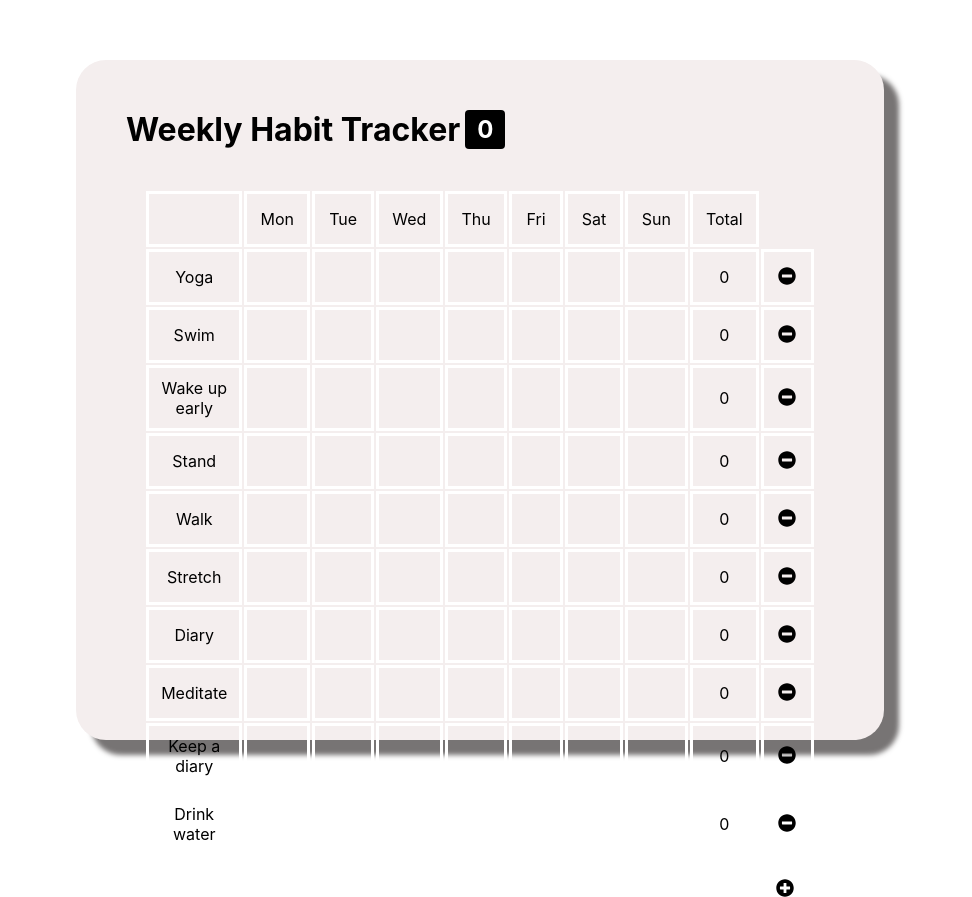
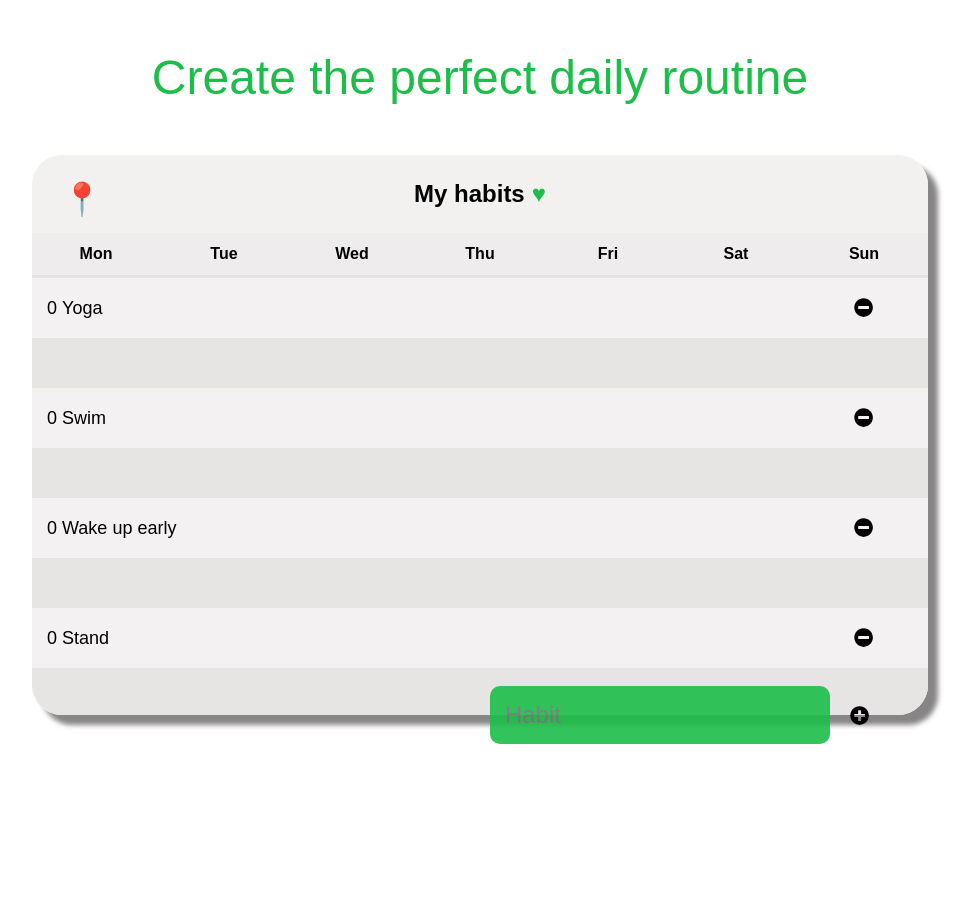
Before and after one commit to kangmuni/weekly-habit-tracker, a React (Create React App) app: page / in a window 1280 px wide. Shown: the whole page, without its empty margins (160-1132 px from the left). After the commit the page ends 800 px from the top, so only its background shows below. Built offline with nearby package versions, Linux system fonts and the light colour scheme.

Commit message:
Make navBar and addForm and resetBtn

```diff
--- a/src/app.css
+++ b/src/app.css
@@ -1,103 +1,140 @@
 html,
 body {
   height: 100%;
-}
-
-#root {
-  display: flex;
-  height: 100%;
-}
-
-.section {
-  margin: auto;
-  padding: 20px;
-  width: 60%;
-  height: 80%;
-  border-radius: 30px;
-  background-color: rgb(244, 238, 238);
-  box-shadow: 15px 15px 5px 0px rgba(74, 69, 69, 0.75);
-  -webkit-box-shadow: 15px 15px 5px 0px rgba(74, 69, 69, 0.75);
-  -moz-box-shadow: 15px 15px 5px 0px rgba(74, 69, 69, 0.75);
-}
-
-.header {
-  display: flex;
-  align-items: center;
-  padding: 30px;
-  font-size: 2em;
-  font-weight: bold;
-}
-
-.count {
-  width: 30px;
-  padding: 5px 5px;
-  margin-left: 5px;
-  background-color: black;
-  color: white;
-  border-radius: 10%;
-  text-align: center;
-  font-size: x-large;
-}
-
-.add-form {
-  display: flex;
-  justify-content: flex-end;
-  margin-right: 13%;
-}
-
-.add-input {
-  width: 240px;
-  height: 25px;
-  padding: 10px;
-  border-radius: 5px;
-  border: none;
-  background-color: rgb(173, 170, 170);
-  box-shadow: 0 4px 6px -1px rgba(0, 0, 0, 0.1),
-    0 2px 4px -1px rgba(0, 0, 0, 0.06);
-  opacity: 0.6;
-  outline: none;
-  font-size: large;
-}
-
-.add-button {
-  width: 5%;
-  height: 45px;
-  border-radius: 5px;
-  border: none;
-  background-color: rgb(134, 132, 132);
-  box-shadow: 0 4px 6px -1px rgba(0, 0, 0, 0.1),
-    0 2px 4px -1px rgba(0, 0, 0, 0.06);
-  cursor: pointer;
-  font-size: large;
-}
-
-.table {
-  margin: auto;
-  width: 90%;
-  padding: 10px;
-  text-align: center;
+  font-family: sans-serif;
 }
 
 td {
-  border: 3px solid rgb(255, 255, 255);
   padding: 10px;
   width: 100px;
   height: 30px;
 }
 
+button {
+  all: unset;
+}
+
+input {
+  all: unset;
+}
+
+#root {
+  display: flex;
+  flex-direction: column;
+  align-items: center;
+  height: 100%;
+}
+
+.header {
+  margin: 50px;
+  text-align: center;
+  font-size: 3rem;
+  color: rgb(28, 190, 73);
+}
+
+.section {
+  margin: 0 auto 0 auto;
+  width: 70%;
+  height: 70%;
+  border-radius: 30px;
+  box-shadow: 10px 10px 5px 0px rgba(95, 92, 92, 0.75);
+  -webkit-box-shadow: 10px 10px 5px 0px rgba(95, 92, 92, 0.75);
+  -moz-box-shadow: 10px 10px 5px 0px rgba(95, 92, 92, 0.75);
+  overflow-y: auto;
+}
+
+.section::-webkit-scrollbar {
+  display: none;
+}
+
+.table {
+  width: 100%;
+  text-align: center;
+  border-spacing: 0;
+  border-radius: 30px;
+}
+
+.table .caption {
+  position: sticky;
+  top: 0;
+  padding: 25px;
+  font-size: 1.5em;
+  background-color: rgb(243, 241, 240);
+}
+
+.table .caption .habit-reset {
+  position: absolute;
+  left: 30px;
+  font-size: xx-large;
+  cursor: pointer;
+  transition: all ease 0.1s;
+}
+
+.table .caption .habit-reset:hover {
+  transform: scale(1.2);
+}
+
+.table .caption .subtitle .name {
+  font-weight: bold;
+}
+
+.table .caption .subtitle .count {
+  margin-left: 7px;
+  color: rgb(28, 190, 73);
+  font-size: x-large;
+  font-weight: bold;
+}
+
+.table .thead .thead-tr th {
+  width: 100px;
+  height: 40px;
+  border-bottom: 3px solid rgb(228, 225, 225);
+  background-color: rgb(238, 236, 236);
+}
+
+.table .tbody .tbody-tr1 {
+  background-color: rgb(243, 241, 241);
+}
+
+.table .tbody .tbody-tr1 .tr1-info {
+  padding: 15px;
+  text-align: left;
+  font-size: large;
+  font-weight: 500;
+}
+
+.table .tbody .tbody-tr2 {
+  background-color: rgb(231, 228, 228);
+  /* border-right: 1px solid rgb(219, 217, 217); */
+  cursor: pointer;
+}
+
 .fa-minus-circle,
 .fa-plus-circle {
-  font-size: large;
+  font-size: larger;
   border: none;
   cursor: pointer;
 }
 
-.addCell {
-  display: flex;
-  justify-content: flex-end;
+.add-form {
+  position: absolute;
+  bottom: 7%;
+  right: 19.6%;
 }
 
-.fa-plus-circle {
-  margin-top: 10px;
-  margin-right: 5.5vw;
+.add-form .add-input {
+  background-color: rgb(28, 190, 73);
+  color: black;
+  opacity: 0.9;
+  padding: 15px;
+  margin-right: 20px;
+  border-radius: 10px;
+  font-size: x-large;
 }
+
+.tfoot {
+  position: sticky;
+  bottom: 0;
+  height: 100px;
+  background-color: rgb(28, 190, 73);
+}
--- a/src/app.jsx
+++ b/src/app.jsx
@@ -1,13 +1,70 @@
 import React, { Component } from 'react';
 import './app.css';
-
+import AddHabit from './components/addHabit';
 import Section from './components/section';
+import Header from './components/header';
 
 class App extends Component {
+  state = {
+    habits: [
+      { id: 1, name: 'Yoga', count: 0 },
+      { id: 2, name: 'Swim', count: 0 },
+      { id: 3, name: 'Wake up early', count: 0 },
+      { id: 4, name: 'Stand', count: 0 },
+      { id: 5, name: 'Walk', count: 0 },
+      { id: 6, name: 'Stretch', count: 0 },
+      { id: 7, name: 'Diary', count: 0 },
+      { id: 8, name: 'Meditate', count: 0 },
+      { id: 9, name: 'Keep a diary', count: 0 },
+      { id: 10, name: 'Drink water', count: 0 },
+    ],
+  };
+
+  handleDelete = (habit) => {
+    const habits = this.state.habits.filter((item) => item.id !== habit.id);
+    this.setState({ habits });
+  };
+
+  countIncrement = (habit) => {
+    const habits = [...this.state.habits];
+    const idx = habits.indexOf(habit);
+    habits[idx].count++;
+    this.setState({ habits });
+  };
+
+  countDecrement = (habit) => {
+    const habits = [...this.state.habits];
+    const idx = habits.indexOf(habit);
+    const count = habits[idx].count - 1;
+    habits[idx].count = count < 0 ? 0 : count;
+    this.setState({ habits });
+  };
+
+  handleAdd = (name) => {
+    const habits = [...this.state.habits, { id: Date.now(), name, count: 0 }];
+    this.setState({ habits });
+  };
+
+  handleReset = () => {
+    const habits = this.state.habits.map((habit) => {
+      habit.count = 0;
+      return habit;
+    });
+    this.setState({ habits });
+  };
+
   render() {
     return (
       <>
-        <Section></Section>
+        <Header />
+        <Section
+          habits={this.state.habits}
+          onDelete={this.handleDelete}
+          onIncrement={this.countIncrement}
+          onDecrement={this.countDecrement}
+          onReset={this.handleReset}
+        />
+        <AddHabit onAdd={this.handleAdd} />
       </>
     );
   }
--- a/src/components/addHabit.jsx
+++ b/src/components/addHabit.jsx
@@ -1,11 +1,29 @@
 import React, { Component } from 'react';
 
 class AddHabit extends Component {
+  formRef = React.createRef();
+  inputRef = React.createRef();
+
+  onSubmit = (event) => {
+    event.preventDefault();
+    const name = this.inputRef.current.value;
+    name && this.props.onAdd(name);
+    this.formRef.current.reset();
+  };
+
   render() {
     return (
-      <div className="addCell">
-        <i className="fas fa-plus-circle"></i>
-      </div>
+      <form ref={this.formRef} className="add-form" onSubmit={this.onSubmit}>
+        <input
+          ref={this.inputRef}
+          type="text"
+          className="add-input"
+          placeholder="Habit"
+        />
+        <button className="add-button">
+          <i className="fas fa-plus-circle"></i>
+        </button>
+      </form>
     );
   }
 }
--- /dev/null
+++ b/src/components/caption.jsx
@@ -0,0 +1,25 @@
+import React, { Component } from 'react';
+
+class Caption extends Component {
+  handleReset = () => {
+    this.props.onReset(this.props.habit);
+  };
+
+  render() {
+    return (
+      <caption className="caption">
+        <button className="habit-reset" onClick={this.handleReset}>
+          📍
+        </button>
+        <div className="subtitle">
+          <span className="name">My habits</span>
+          <span className="count">
+            {this.props.totalCount <= 0 ? '♥' : this.props.totalCount}
+          </span>
+        </div>
+      </caption>
+    );
+  }
+}
+
+export default Caption;
--- a/src/components/habit.jsx
+++ b/src/components/habit.jsx
@@ -2,15 +2,18 @@ import React, { Component } from 'react';
 
 class Habit extends Component {
   handleClick = (event) => {
+    const r = 231;
+    const g = 228;
+    const b = 228;
     const target = event.target;
     if (target.className === 'isCheck') {
-      target.style.backgroundColor = 'white';
+      target.style.backgroundColor = 'rgb(28, 190, 73)';
       target.classList.toggle('checked');
       this.countIncrement();
       return;
     }
     if (target.className === 'isCheck checked') {
-      target.style.backgroundColor = 'transparent';
+      target.style.backgroundColor = 'rgb(' + r + ',' + g + ',' + b + ')';
       target.classList.toggle('checked');
       this.countDecrement();
       return;
@@ -32,8 +35,17 @@ class Habit extends Component {
   render() {
     const { name, count } = this.props.habit;
     return (
-      <tr onClick={this.handleClick}>
-        <td>{name}</td>
+      <>
+        <tr className="tbody-tr1">
+          <td className="tr1-info" colspan="6">
+            {count}&nbsp;
+            {name}
+          </td>
+          <td className="tr1-delete" onClick={this.handleDelete}>
+            <i className="fas fa-minus-circle"></i>
+          </td>
+        </tr>
+        <tr className="tbody-tr2" onClick={this.handleClick}>
           <td className="isCheck"></td>
           <td className="isCheck"></td>
           <td className="isCheck"></td>
@@ -41,11 +53,8 @@ class Habit extends Component {
           <td className="isCheck"></td>
           <td className="isCheck"></td>
           <td className="isCheck"></td>
-        <td className="total">{count}</td>
-        <td className="delete" onClick={this.handleDelete}>
-          <i className="fas fa-minus-circle"></i>
-        </td>
         </tr>
+      </>
     );
   }
 }
--- a/src/components/habits.jsx
+++ b/src/components/habits.jsx
@@ -12,6 +12,10 @@ class Habits extends Component {
 
   handleDelete = (habit) => {
     this.props.onDelete(habit);
+  };
+
+  handleAdd = (name) => {
+    this.props.onAdd(name);
   };
 
   render() {
--- a/src/components/header.jsx
+++ b/src/components/header.jsx
@@ -4,8 +4,7 @@ class Header extends Component {
   render() {
     return (
       <header className="header">
-        <span>Weekly Habit Tracker</span>
-        <span className="count">{this.props.totalCount}</span>
+        <div>Create the perfect daily routine</div>
       </header>
     );
   }
--- a/src/components/section.jsx
+++ b/src/components/section.jsx
@@ -1,61 +1,37 @@
 import React, { Component } from 'react';
-import AddHabit from './addHabit';
-import Header from './header';
 import Table from './table';
 
 class Section extends Component {
-  state = {
-    habits: [
-      { id: 1, name: 'Yoga', count: 0 },
-      { id: 2, name: 'Swim', count: 0 },
-      { id: 3, name: 'Wake up early', count: 0 },
-      { id: 4, name: 'Stand', count: 0 },
-      { id: 5, name: 'Walk', count: 0 },
-      { id: 6, name: 'Stretch', count: 0 },
-      { id: 7, name: 'Diary', count: 0 },
-      { id: 8, name: 'Meditate', count: 0 },
-      { id: 9, name: 'Keep a diary', count: 0 },
-      { id: 10, name: 'Drink water', count: 0 },
-    ],
+  countIncrement = (habit) => {
+    this.props.onIncrement(habit);
+  };
+
+  countDecrement = (habit) => {
+    this.props.onDecrement(habit);
   };
 
   handleDelete = (habit) => {
-    const habits = this.state.habits.filter((item) => item.id !== habit.id);
-    this.setState({ habits });
+    this.props.onDelete(habit);
   };
 
-  countIncrement = (habit) => {
-    const habits = [...this.state.habits];
-    const idx = habits.indexOf(habit);
-    habits[idx].count++;
-    this.setState({ habits });
+  handleAdd = (name) => {
+    this.props.onAdd(name);
   };
 
-  countDecrement = (habit) => {
-    const habits = [...this.state.habits];
-    const idx = habits.indexOf(habit);
-    const count = habits[idx].count - 1;
-    habits[idx].count = count < 0 ? 0 : count;
-    this.setState({ habits });
+  handleReset = (habit) => {
+    this.props.onReset(habit);
   };
 
   render() {
     return (
       <section className="section">
-        <>
-          <Header
-            totalCount={
-              this.state.habits.filter((habit) => habit.count > 0).length
-            }
-          />
-          <Table
-            habits={this.state.habits}
-            onDelete={this.handleDelete}
-            onIncrement={this.countIncrement}
-            onDecrement={this.countDecrement}
-          />
-          <AddHabit />
-        </>
+        <Table
+          habits={this.props.habits}
+          onDelete={this.handleDelete}
+          onIncrement={this.countIncrement}
+          onDecrement={this.countDecrement}
+          onReset={this.handleReset}
+        />
       </section>
     );
   }
--- a/src/components/table.jsx
+++ b/src/components/table.jsx
@@ -1,4 +1,5 @@
 import React, { Component } from 'react';
+import Caption from './caption';
 import Habits from './habits';
 
 class Table extends Component {
@@ -14,24 +15,32 @@ class Table extends Component {
     this.props.onDelete(habit);
   };
 
+  handleReset = (habit) => {
+    this.props.onReset(habit);
+  };
+
   render() {
     return (
       <>
         <table className="table">
-          <thead>
-            <tr>
-              <td></td>
-              <td>Mon</td>
-              <td>Tue</td>
-              <td>Wed</td>
-              <td>Thu</td>
-              <td>Fri</td>
-              <td>Sat</td>
-              <td>Sun</td>
-              <td>Total</td>
+          <Caption
+            onReset={this.handleReset}
+            totalCount={
+              this.props.habits.filter((habit) => habit.count > 0).length
+            }
+          />
+          <thead className="thead">
+            <tr className="thead-tr">
+              <th>Mon</th>
+              <th>Tue</th>
+              <th>Wed</th>
+              <th>Thu</th>
+              <th>Fri</th>
+              <th>Sat</th>
+              <th>Sun</th>
             </tr>
           </thead>
-          <tbody>
+          <tbody className="tbody">
             <Habits
               habits={this.props.habits}
               onDelete={this.handleDelete}
@@ -39,6 +48,9 @@ class Table extends Component {
               onDecrement={this.countDecrement}
             />
           </tbody>
+          <tfoot className="tfoot">
+            <tr colspan="7"></tr>
+          </tfoot>
         </table>
       </>
     );
```
Lines whose indentation alone changed are shown as unchanged.
